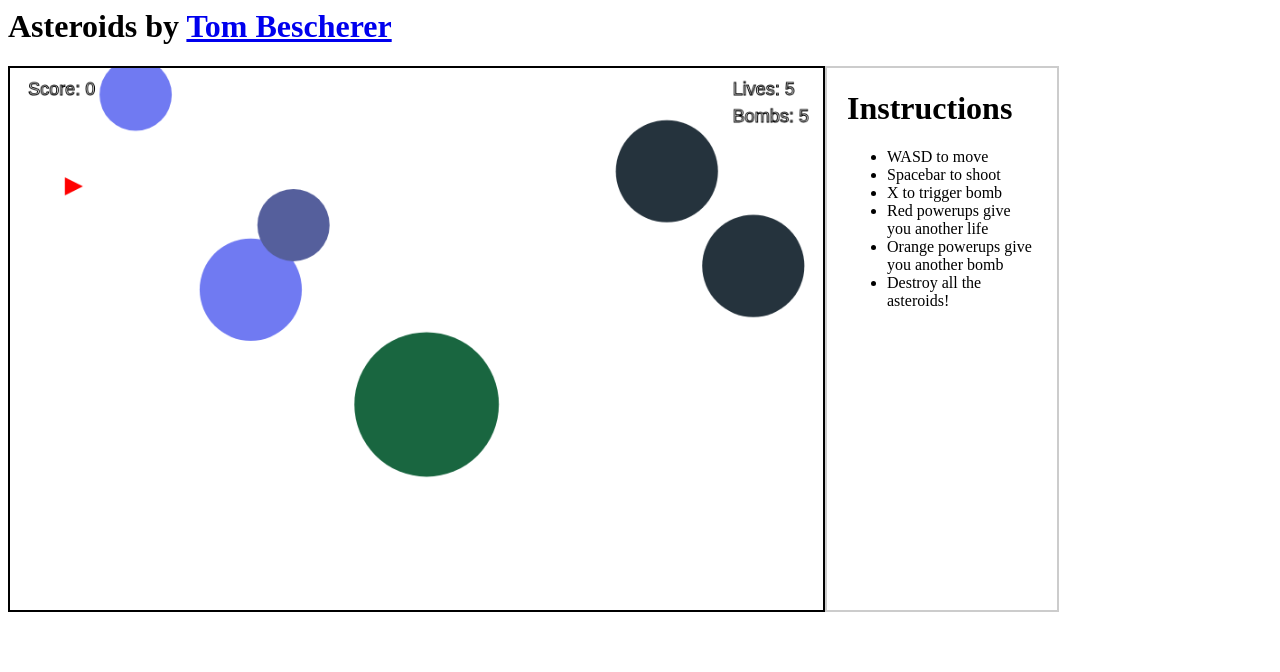
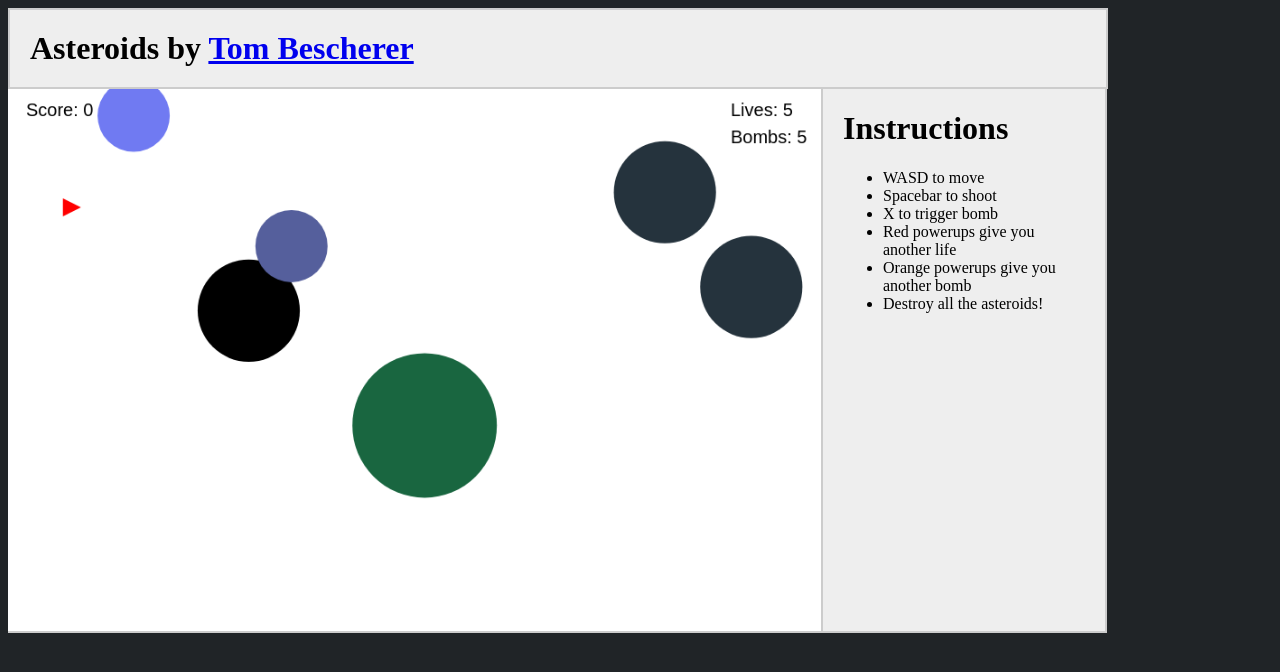
Before and after one commit to tbescherer/Asteroids, a plain HTML site: page index.html in a window 1280 px wide. Drawn offline with Linux system fonts and the light colour scheme.

Commit message:
Style Screen

```diff
--- a/application.css
+++ b/application.css
@@ -1,16 +1,34 @@
+body {
+  background: #202427;
+  width: 1100px;
+}
+
+#title-header {
+  display: block;
+  width: 1056px;
+  background: #eee;
+  margin: 0;
+  padding: 20px;
+  border: 2px solid #ccc;
+}
+
 #game-canvas {
   display: block;
-  border: 2px solid black;
   height: 542px;
   width: auto;
   float: left;
+  background: white;
+  border-bottom: 2px solid #ccc;
 }
 
 #instructions {
   display: block;
+  background: #eee;
   float: left;
-  width: 15%;
+  width: 242px;
   height: 542px;
   padding: 0px 20px;
-  border: 2px solid #ccc;
+  border-left: 2px solid #ccc;
+  border-right: 2px solid #ccc;
+  border-bottom: 2px solid #ccc;
 }
--- a/index.html
+++ b/index.html
@@ -13,7 +13,7 @@
   </head>
 
   <body>
-    <h1>Asteroids by <a href="www.tbescherer.xyz">Tom Bescherer</a></h1>
+    <h1 id="title-header">Asteroids by <a href="www.tbescherer.xyz">Tom Bescherer</a></h1>
     <canvas id="game-canvas"></canvas>
 
     <script>
--- a/lib/asteroid.js
+++ b/lib/asteroid.js
@@ -9,7 +9,7 @@
       pos: options.pos,
       vel: Asteroids.Util.randomVec(1),
       radius: the_radius,
-      color: function() {
+      color: options.color || function() {
         return '#'+Math.floor(Math.random()*16777215).toString(16);
       }(),
       game: options.game
--- a/lib/powerup.js
+++ b/lib/powerup.js
@@ -18,7 +18,7 @@
 
 
 
-  Powerup.RADIUS = 3;
+  Powerup.RADIUS = 10;
   Asteroids.Util.inherits(Powerup, Asteroids.MovingObject);
   Powerup.prototype.draw = function(ctx) {
     ctx.fillStyle = this.color;
--- a/lib/ship.js
+++ b/lib/ship.js
@@ -60,7 +60,6 @@
   Ship.prototype.fireBullet = function() {
     var bulletVel = []
     var theta = Math.atan2(this.vel[1], this.vel[0]) + Math.PI/2;
-    console.log(theta)
     bulletVel[0] = 2 * this.vel[0] + Math.sin(theta)*2;
     bulletVel[1] = 2 * this.vel[1] - Math.cos(theta)*2;
     var bulPos = []
```
Also changed, not shown: lib/game.js.
